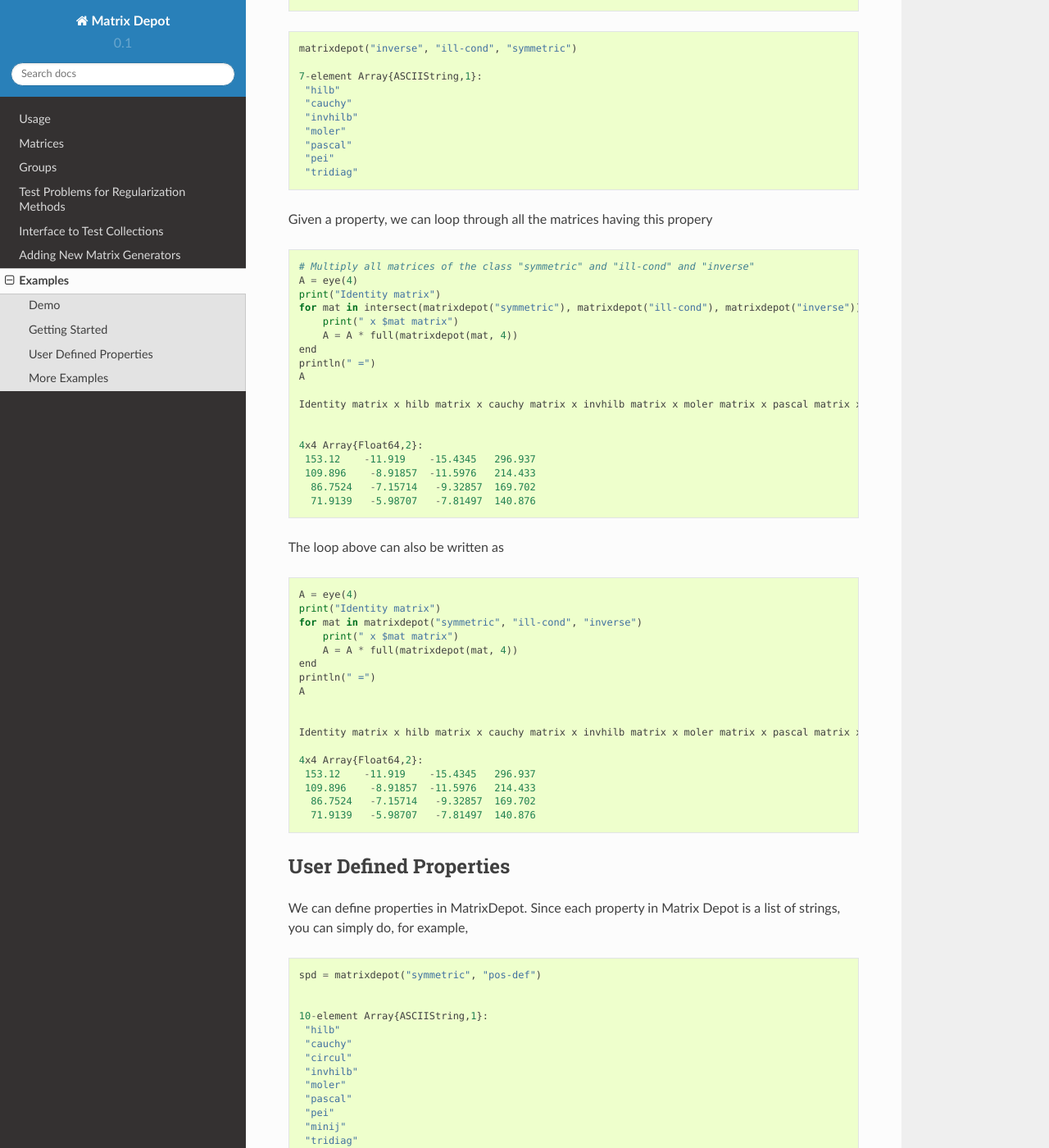
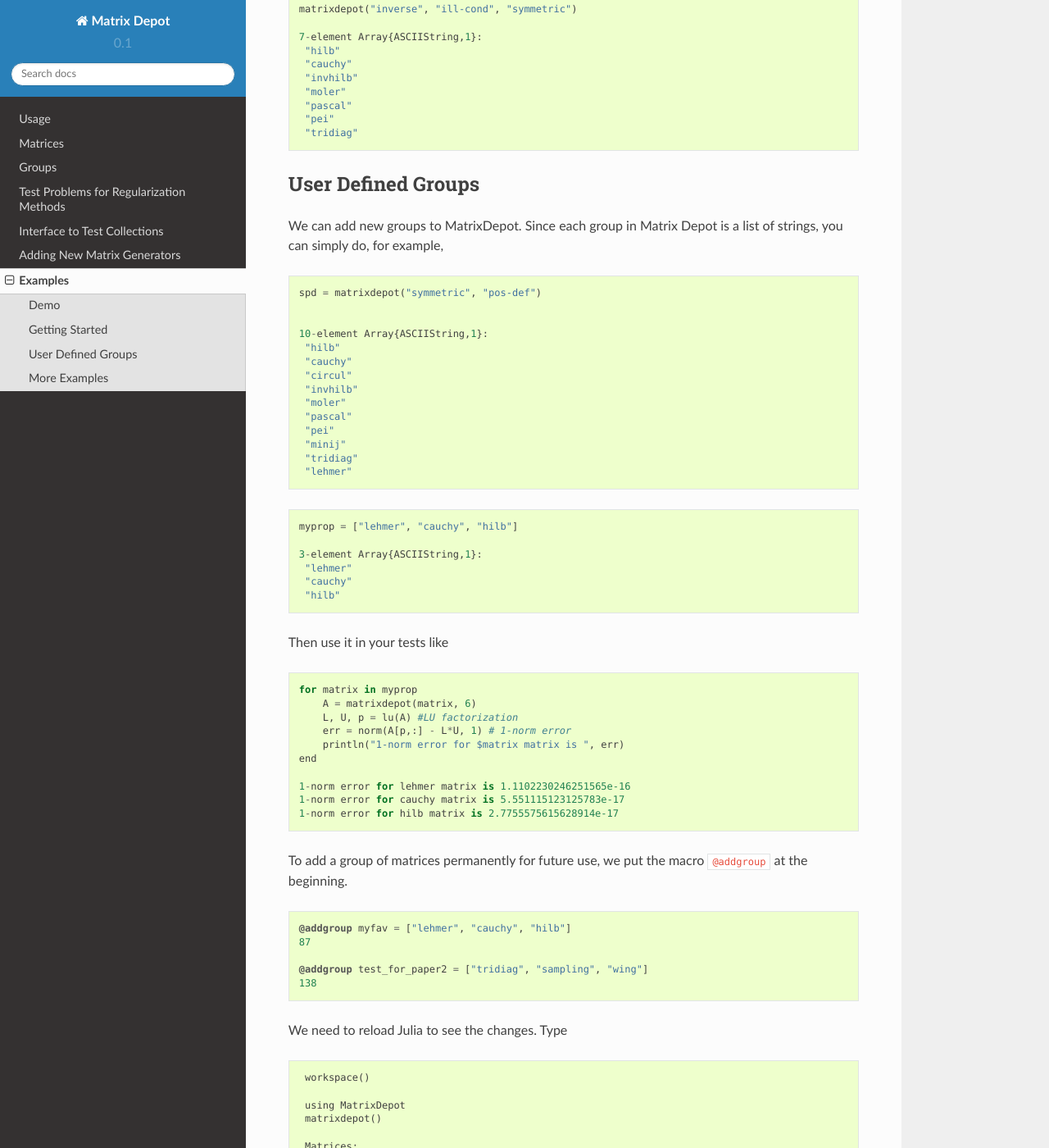
Before and after one commit to JuliaLinearAlgebra/MatrixDepot.jl, a Sphinx documentation site: the page built from doc/examples.rst, in a window 1280 px wide and 1400 px high, scrolled down 3081 px. Shown: the whole window at 82% size. Built offline with Sphinx 7.4.7 and the Read the Docs theme 2.0.0, drawn with Linux system fonts in a browser that asks for light colours; some of the changed text lies outside the part shown.

Commit message:
update doc and news

```diff
--- a/doc/examples.rst
+++ b/doc/examples.rst
@@ -67,8 +67,7 @@ and generate a circul matrix of size 5 by
 
 
 
-We can type the matrix name to see the parameter options or matrix
-properties.
+We can type the matrix name to get help.
 
 .. code::
 
@@ -142,9 +141,7 @@ We can aslo specify the data type
 
 
 
-By inputing a matrix name, we can see what properties that matrix have.
-Conversely, if we input a property (or properties), we can see all the
-matrices (in the collection) having that property (or properties).
+Matrices can be accessed by groups.
 
 .. code::
 
@@ -201,60 +198,10 @@ matrices (in the collection) having that property (or properties).
 
 
 
-Given a property, we can loop through all the matrices having this
-propery
+User Defined Groups
+-------------------
 
-.. code::
-
-    # Multiply all matrices of the class "symmetric" and "ill-cond" and "inverse"
-    A = eye(4)
-    print("Identity matrix")
-    for mat in intersect(matrixdepot("symmetric"), matrixdepot("ill-cond"), matrixdepot("inverse"))
-        print(" x $mat matrix")
-        A = A * full(matrixdepot(mat, 4))
-    end
-    println(" =")
-    A
-
-    Identity matrix x hilb matrix x cauchy matrix x invhilb matrix x moler matrix x pascal matrix x pei matrix x tridiag matrix =
-
-
-    4x4 Array{Float64,2}:
-     153.12    -11.919    -15.4345   296.937
-     109.896    -8.91857  -11.5976   214.433
-      86.7524   -7.15714   -9.32857  169.702
-      71.9139   -5.98707   -7.81497  140.876
-
-
-
-The loop above can also be written as
-
-.. code::
-
-    A = eye(4)
-    print("Identity matrix")
-    for mat in matrixdepot("symmetric", "ill-cond", "inverse")
-        print(" x $mat matrix")
-        A = A * full(matrixdepot(mat, 4))
-    end
-    println(" =")
-    A
-
-
-    Identity matrix x hilb matrix x cauchy matrix x invhilb matrix x moler matrix x pascal matrix x pei matrix x tridiag matrix =
-
-    4x4 Array{Float64,2}:
-     153.12    -11.919    -15.4345   296.937
-     109.896    -8.91857  -11.5976   214.433
-      86.7524   -7.15714   -9.32857  169.702
-      71.9139   -5.98707   -7.81497  140.876
-
-
-
-User Defined Properties
------------------------
-
-We can define properties in MatrixDepot. Since each property in Matrix
+We can add new groups to MatrixDepot. Since each group in Matrix
 Depot is a list of strings, you can simply do, for example,
 
 .. code::
@@ -314,10 +261,13 @@ To add a group of matrices permanently for future use, we put the macro
     @addgroup test_for_paper2 = ["tridiag", "sampling", "wing"]
     138
 
-We need to **restart** Julia to see the changes. Type
+We need to reload Julia to see the changes. Type
 
 .. code::
 
+    workspace()
+
+    using MatrixDepot
     matrixdepot()
 
     Matrices:
@@ -351,9 +301,8 @@ Notice new defined groups have been included. We can use them as
      "hilb"
 
 
-
 We can remove a group using the macro ``@rmgroup``. As before, we
-need to **restart** Julia to see the changes.
+need to reload Julia to see the changes.
 
 .. code::
 
```
Also changed, not shown: other parts of doc/examples.rst (+1 -1 lines), NEWS.md (+6 -1 lines), doc/properties.rst (+4 -3 lines), doc/usage.rst (+4 -4 lines), doc/user.rst (+5 -6 lines), 1 other file.
